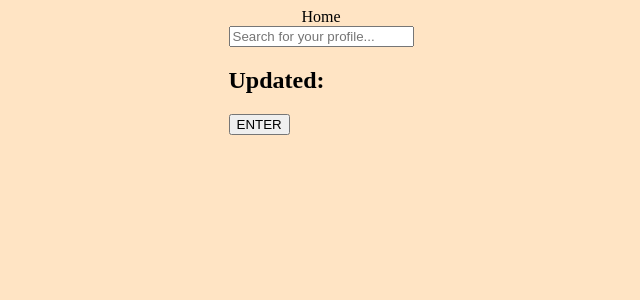
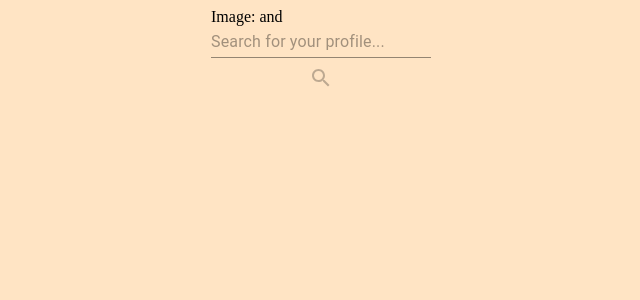
Before and after one commit to anjx123/Anime-Recommender, a React (Create React App) app: page / in a window 1280 px wide. Shown: the top 300 px of the page, without its empty margins (319-959 px from the left). Built offline with nearby package versions, Linux system fonts and the light colour scheme.

Commit message:
Search function is now working with better looking search bar

```diff
--- a/package.json
+++ b/package.json
@@ -3,11 +3,16 @@
   "version": "0.1.0",
   "private": true,
   "dependencies": {
+    "@emotion/react": "^11.10.5",
+    "@emotion/styled": "^11.10.5",
+    "@mui/icons-material": "^5.11.0",
+    "@mui/material": "^5.11.5",
     "@testing-library/jest-dom": "^5.16.5",
     "@testing-library/react": "^13.4.0",
     "@testing-library/user-event": "^13.5.0",
     "react": "^18.2.0",
     "react-dom": "^18.2.0",
+    "react-router-dom": "^5.2.0",
     "react-scripts": "5.0.1",
     "web-vitals": "^2.1.4"
   },
--- a/src/context/search.js
+++ b/src/context/search.js
@@ -1,7 +1,7 @@
 import { createContext } from 'react'
 
 export const SearchContext = createContext({
-    animeData: [],
+    profileData: [],
     singleData: {},
     search: () => {},
     setData: () => {},
--- a/src/pages/Home.js
+++ b/src/pages/Home.js
@@ -1,30 +1,25 @@
 import React, { useContext, useEffect , useRef , useState } from 'react';
 import { SearchContext } from '../context/search';
+import { useHistory } from 'react-router-dom';
 import './Home.css';
+import { FormControl, Input, IconButton, Grid, Icon } from '@mui/material';
+import { Search } from '@mui/icons-material';
 
 const Home = () => {
     const search = useContext(SearchContext);
-
-
-    const [inVal, setInVal] = useState(); // ideally, variable that holds the input value(s?)
-
+    const history = useHistory();
+    const [input, setInput] = useState('');
+    const [output, setOutput] = useState('');
     const inputRef = useRef(null);
 
-    const [updated, setUpdated] = useState('');
-
-    const [input, setInput] = useState('');
 
     const handleSearch = (event) => {
         event.preventDefault();
-    };
-
-    const handleClick = () => {
-        // 👇 "inputRef.current.value" is input value
-        setUpdated(inputRef.current.value);
-        setInVal(inputRef.current.value);
+        setOutput(inputRef.current.value)
         search.search(input).then((data) => {
             console.log(data);
             search.setData(data.results);
+            history.push('/results');
 
         });
     };
@@ -32,34 +27,28 @@ const Home = () => {
 
 
     return (
-        <div className="Home-container">
+        <Grid container direction="column" justify="center" alignContent="center" alignItems="center">
+            <Grid item>
+                <Grid item>
+                    Image: {input} and {output}
 
-            Home
-            <div className="TextField">
+                </Grid>
+                <Grid item>
+                   <form className="home__form">
+                    <FormControl type="submit">
+                        <Input ref={inputRef} placeholder="Search for your profile..." value={input} onChange={(event) => setInput(event.target.value)}/>
+                        <IconButton variants="contained" color="primary" type="submit" disabled={!input} onClick={handleSearch}>
+                            <Search/>
+                        </IconButton>
+                    </FormControl>
 
 
-            </div>
+                   </form>
 
-            <div className="input-test">
-                <input
-                ref={inputRef}
-                placeholder='Search for your profile...'
-                value={input}
-                onChange={(event) => setInput(event.target.value)}
-                type="text"
-                id="message"
-                name="input-value-for-search"
-                />
+                </Grid>
+            </Grid>
 
-                <h2>Updated: {updated}</h2>
-
-                <button onClick={handleClick}>ENTER</button>
-
-                <p>{inVal}</p>
-
-            </div>
-
-        </div>
+        </Grid>
     );
 };
 
--- a/src/pages/Results.js
+++ b/src/pages/Results.js
@@ -1,6 +1,13 @@
-import React from 'react';
+import React, { useEffect, useContext } from 'react';
+import { SearchContext } from '../context/search';
 
 const Results = () => {
+    const search = useContext(SearchContext);
+
+    useEffect(() => {
+        console.log(search.profileData);
+    }, [search]);
+
     return (
         <div>
             Results, New results
```
Also changed, not shown: 1 other file (tests, documents, lock files or other folders).
